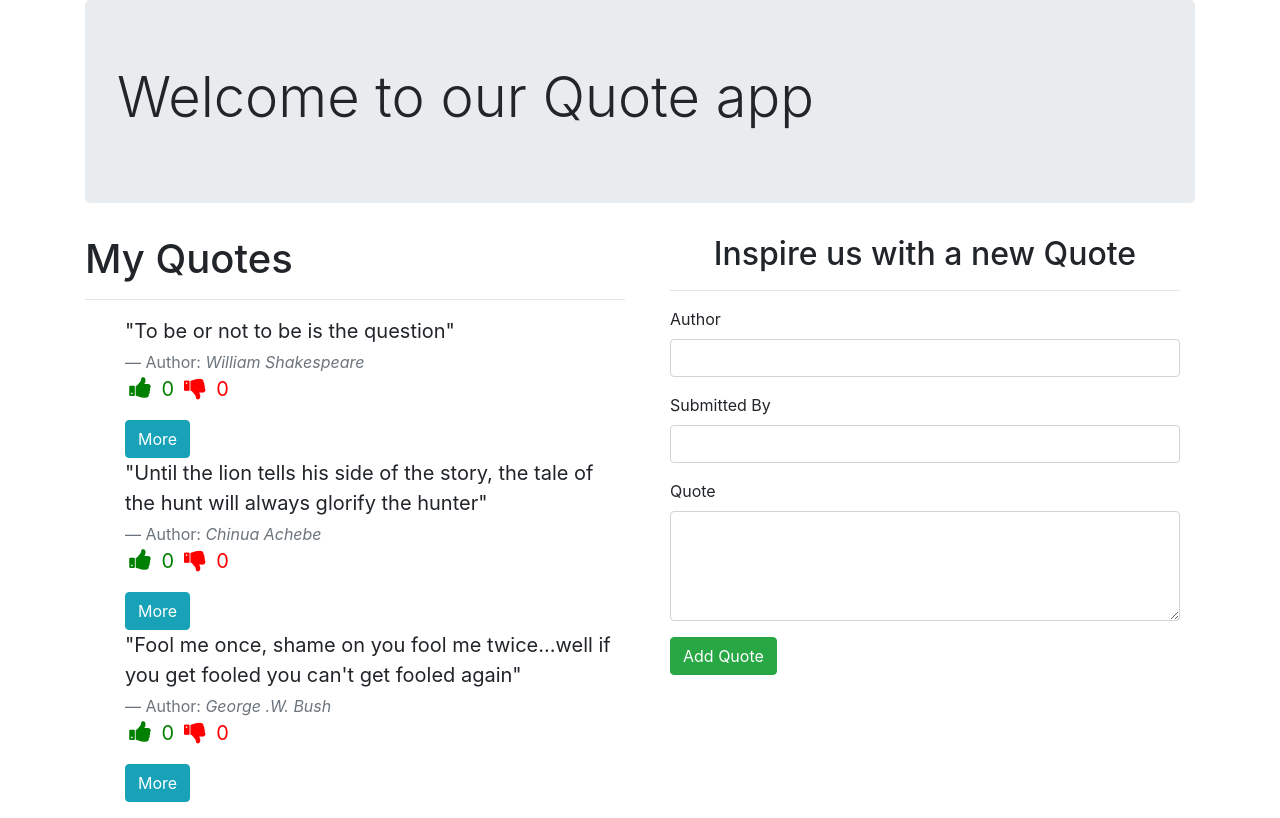
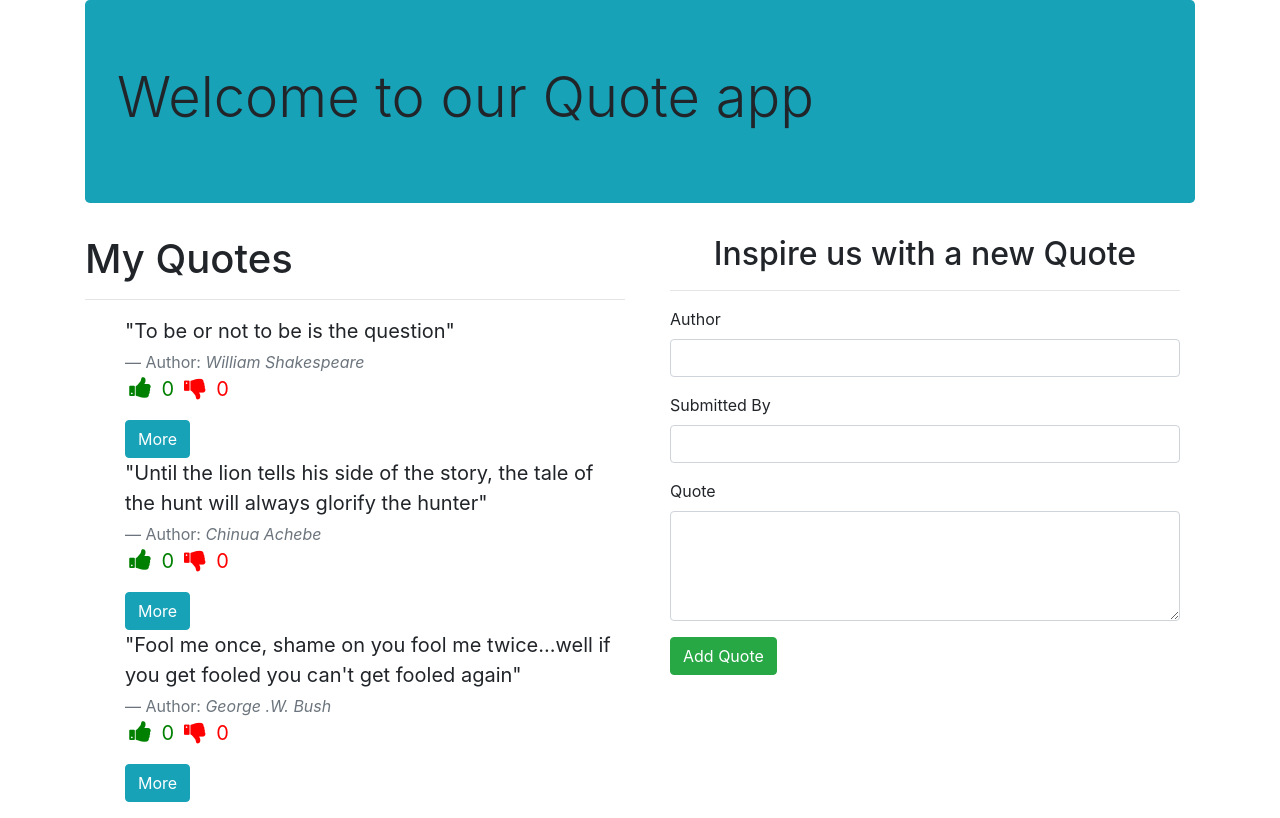
Before and after one commit to gkarumbi/quote-app, an Angular app: page / in a window 1280 px wide. Built offline with nearby package versions, Linux system fonts and the light colour scheme.

Commit message:
Add bg-info class to our jumbotron

```diff
--- a/src/app/quote/quote.component.html
+++ b/src/app/quote/quote.component.html
@@ -8,8 +8,8 @@
 <body>
     <div class="container">
         <!-- Header -->
-        <div class="jumbotron">
-            <h1 class="lead display-4">Welcome to our Quote app</h1>
+        <div class="jumbotron  bg-info">
+            <h1 class="display-4 ">Welcome to our Quote app</h1>
 
         </div>
         <!-- Main body with the forms and cards goes here -->
```
